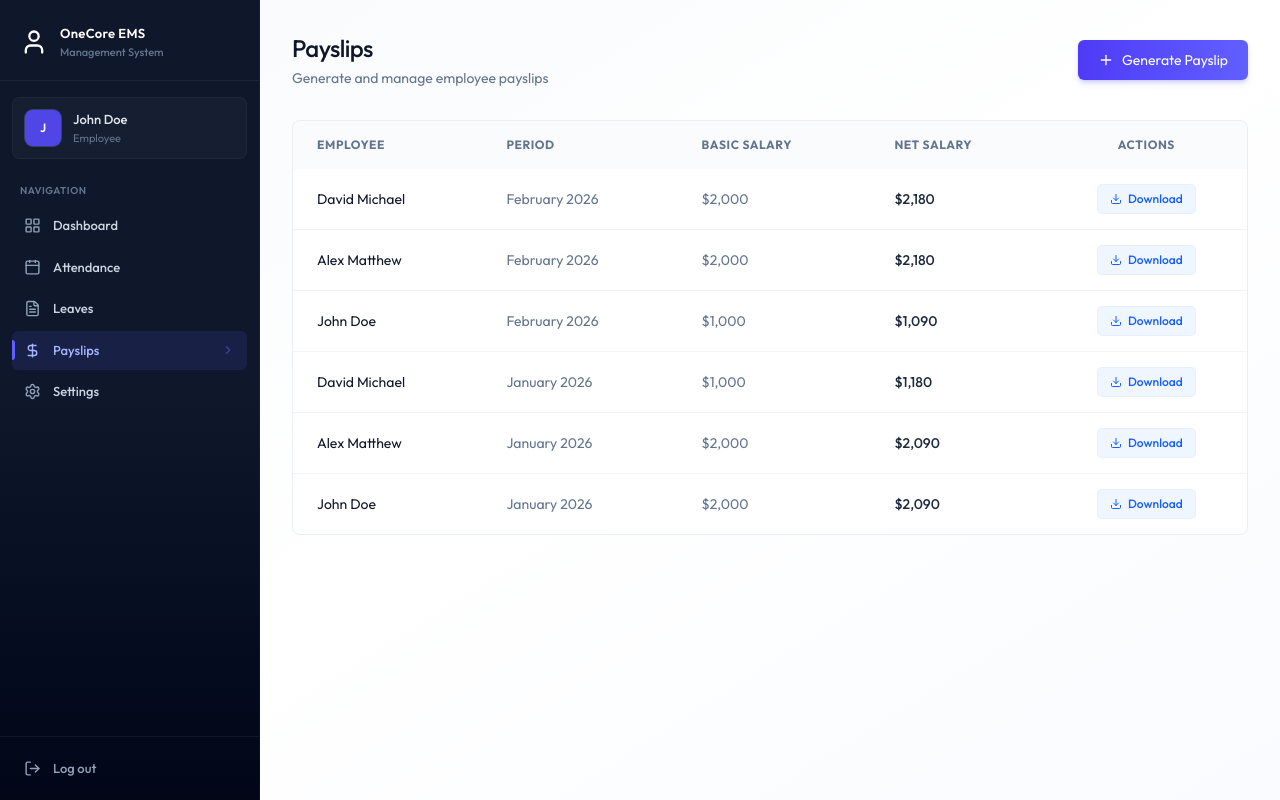
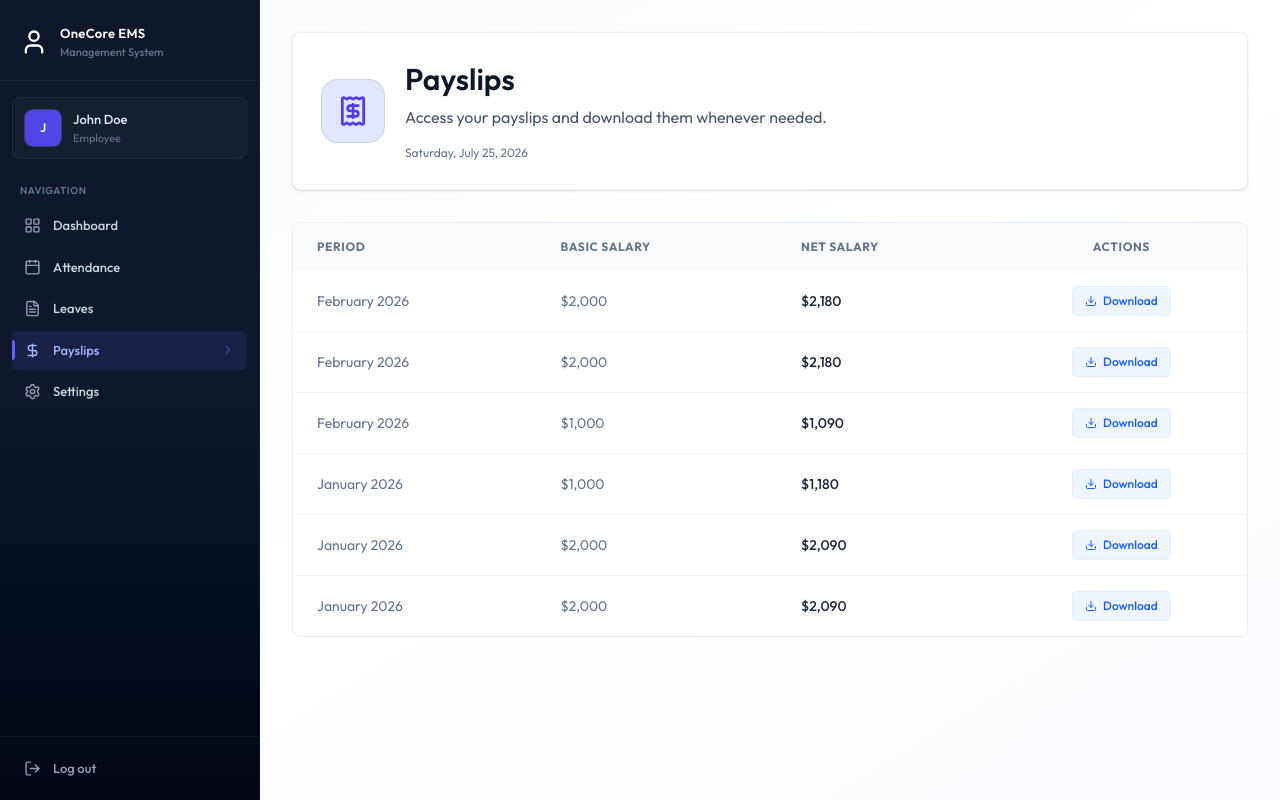
Before and after one commit to hiteshmahajan434/EMS, a React (Vite) app in the folder frontend/: page /payslips in a window 1280 px wide. Built offline with nearby package versions, Linux system fonts and the light colour scheme; the HTML template or start-up script is replaced by a standard one.

Commit message:
Updated Employee Payslips Page UI

```diff
--- a/frontend/src/pages/Payslips.jsx
+++ b/frontend/src/pages/Payslips.jsx
@@ -3,13 +3,15 @@ import { dummyEmployeeData, dummyPayslipData } from "../assets/assets";
 import Loading from "../components/Loading";
 import PayslipsList from "../components/payslip/PayslipsList";
 import GeneratePayslipForm from "../components/payslip/GeneratePayslipForm";
+import PageHero from "../components/layout/PageHero";
+import { Receipt } from "lucide-react";
 
 
 const Payslips = () => {
   const [payslips, setPayslips] = useState([]);
   const [employees, setEmployees] = useState([]);
   const [loading, setLoading] = useState(true);
-  const isAdmin = true;
+  const isAdmin = false;
 
   const fetchPayslips = useCallback(async () => {
     setPayslips(dummyPayslipData);
@@ -30,18 +32,17 @@ const Payslips = () => {
 
   return (
     <div className="animate-fade-in">
-      <div className="flex flex-col sm:flex-row justify-between items-start sm:items-center gap-4 mb-8">
-        <div>
-          <h1 className="page-title">Payslips</h1>
-          <p className="page-subtitle">
-            {isAdmin ?
-              "Generate and manage employee payslips"
-              : "Your payslip history"
-            }
-          </p>
-        </div>
+
+      <PageHero
+        icon={Receipt}
+        title="Payslips"
+        subtitle={isAdmin ? "Generate payslips for your team and manage payroll records."
+          : "Access your payslips and download them whenever needed."
+        }
+      >
         {isAdmin && <GeneratePayslipForm employees={employees} onSuccess={fetchPayslips}/>}
-      </div>
+      </PageHero>
+
       <PayslipsList payslips={payslips} isAdmin={isAdmin} />
     </div>
   )
```
